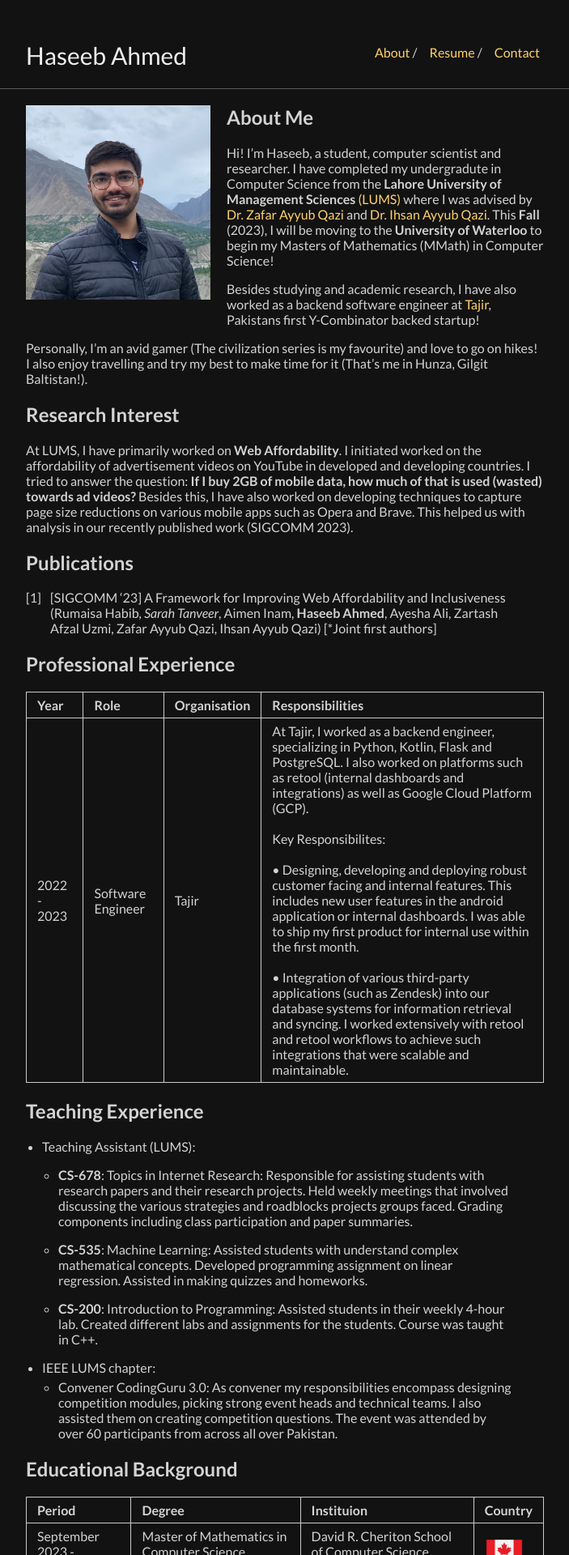
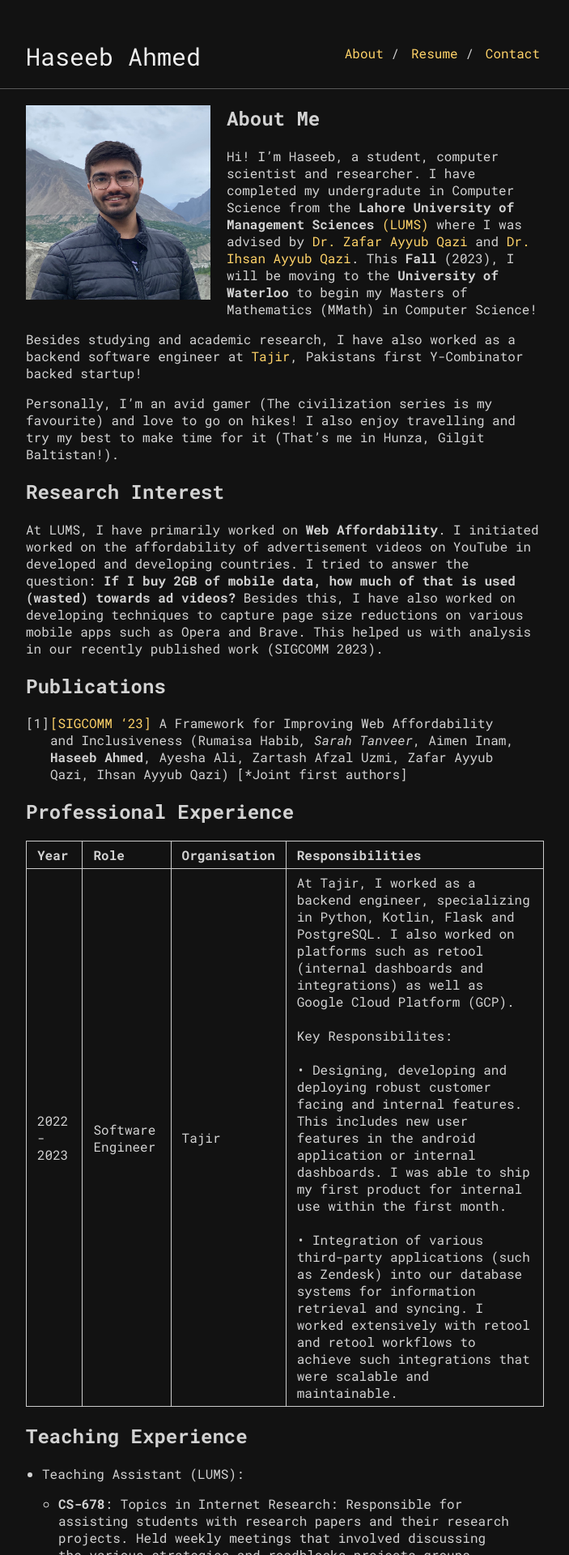
Before and after one commit to Haseeb1399/haseeb1399.github.io, a Jekyll site: the page built from index.md, in a window 1280 px wide. Shown: the top 1920 px of the page at 81% size, without its empty margins (288-991 px from the left). Built offline with Jekyll 4.4.1, drawn with Linux system fonts in a browser that asks for light colours.

Commit message:
Squashed some bugs

```diff
--- a/Gemfile
+++ b/Gemfile
@@ -7,12 +7,12 @@ source "https://rubygems.org"
 #
 # This will help ensure the proper Jekyll version is running.
 # Happy Jekylling!
-gem "jekyll", "~> 4.3.2"
+# gem "jekyll", "~> 4.3.2"
 # This is the default theme for new Jekyll sites. You may change this to anything you like.
 gem "minima", "~> 2.5"
 # If you want to use GitHub Pages, remove the "gem "jekyll"" above and
 # uncomment the line below. To upgrade, run `bundle update github-pages`.
-# gem "github-pages", group: :jekyll_plugins
+gem "github-pages", group: :jekyll_plugins
 # If you have any plugins, put them here!
 group :jekyll_plugins do
   gem "jekyll-feed", "~> 0.12"
--- a/_config.yml
+++ b/_config.yml
@@ -6,6 +6,8 @@ markdown: kramdown
 tracking_id: #
 
 footer: True
+favicon: True
+favicon_location: favicon.ico
 
 sass:
     style: compressed
--- a/_layouts/default.html
+++ b/_layouts/default.html
@@ -2,7 +2,7 @@
 <html lang="en">
 <head>
     <title>{% if page.title %}{{ page.title }}{% else %}{{ site.title }}{% endif %}</title>
-
+    <link rel="icon" href="./resources/favicon.ico" type="image/x-icon">
     <meta charset="utf-8">
     <meta name="viewport" content="width=device-width, initial-scale=1">
     <meta name="keywords" content="blog, accent, {{ site.author }}, {{ site.title }}, jekyll">
@@ -24,10 +24,10 @@
     <link href='https://fonts.googleapis.com/css?family=Inconsolata:400,700' rel='stylesheet' type='text/css'>
     <link rel="alternate" type="application/rss+xml" title="{{ site.title }} RSS" href="/feed.xml" />
     <link rel="stylesheet" href="{{ site.baseurl }}/css/main.css">
-    {% if site.favicon %}
-        <link rel="icon" type="image/ico" href="{{ site.favicon_location }}">
-        <link rel="shortcut-icon" type="image/ico" href="{{ site.favicon_location }}">
-    {% endif %}
+    <!-- {% if page.favicon %}
+        <link rel="icon" type="image/ico" href="{{ page.favicon_location }}">
+        <link rel="shortcut-icon" type="image/ico" href="{{ page.favicon_location }}">
+    {% endif %} -->
     {% if site.twitter_username %}
         <link rel="author" href="https://twitter.com/{{ site.twitter_username }}">
     {% endif %}
--- a/_sass/_style.scss
+++ b/_sass/_style.scss
@@ -1,6 +1,7 @@
 @import "vars";
 @import url('https://fonts.googleapis.com/css?family=Roboto:100,100i,300,300i,400,400i,500');
 @import url('https://fonts.googleapis.com/css?family=Lato:300,300i,400,400i,700,700i');
+@import url('https://fonts.googleapis.com/css?family=Roboto Mono:300,300i,400,400i,700,700i');
 
 /*
  * Basic
@@ -15,7 +16,7 @@ html {
 }
 body {
     margin: 0;
-    font-family: Lato;
+    font-family: Roboto Mono;
     height: 100%;
 }
 h1 {
--- a/index.md
+++ b/index.md
@@ -20,7 +20,7 @@ At LUMS, I have primarily worked on <strong>Web Affordability</strong>. I initia
 
 ## Publications
 
-1. [SIGCOMM ‘23] A Framework for Improving Web Affordability and Inclusiveness (Rumaisa Habib*, Sarah Tanveer*, Aimen Inam, <strong>Haseeb Ahmed</strong>, Ayesha Ali, Zartash Afzal Uzmi, Zafar Ayyub Qazi, Ihsan Ayyub Qazi) [*Joint first authors]
+1. <span style='color:#FFD369;'>[SIGCOMM ‘23]</span> A Framework for Improving Web Affordability and Inclusiveness (Rumaisa Habib*, Sarah Tanveer*, Aimen Inam, <strong>Haseeb Ahmed</strong>, Ayesha Ali, Zartash Afzal Uzmi, Zafar Ayyub Qazi, Ihsan Ayyub Qazi) [*Joint first authors]
 
 
 ## Professional Experience
@@ -68,8 +68,8 @@ August 2019 - May 2023| Bachelors of Science (BS) Computer Science | Lahore Univ
 #### Credits:
 <ul>
 <small>
-<li><a src='https://github.com/ankitsultana/researcher/'>Ankit</a> for the theme.<br></li>
-<li><a src='https://tejasvi.dev/'>Tejasvi</a> for the theme.<br></li>
-<li><a src='https://www.flaticon.com/'>Flaticon</a> for the theme.<br></li>
+<li><a href='https://github.com/ankitsultana/researcher/'>Ankit</a> for the theme.<br></li>
+<li><a href='https://tejasvi.dev/'>Tejasvi</a> for the theme.<br></li>
+<li><a href='https://www.flaticon.com/'>Flaticon</a> for the theme.<br></li>
 </small>
 </ul>
```
Also changed, not shown: Gemfile.lock, resources/favicon.ico, 1 other file.
